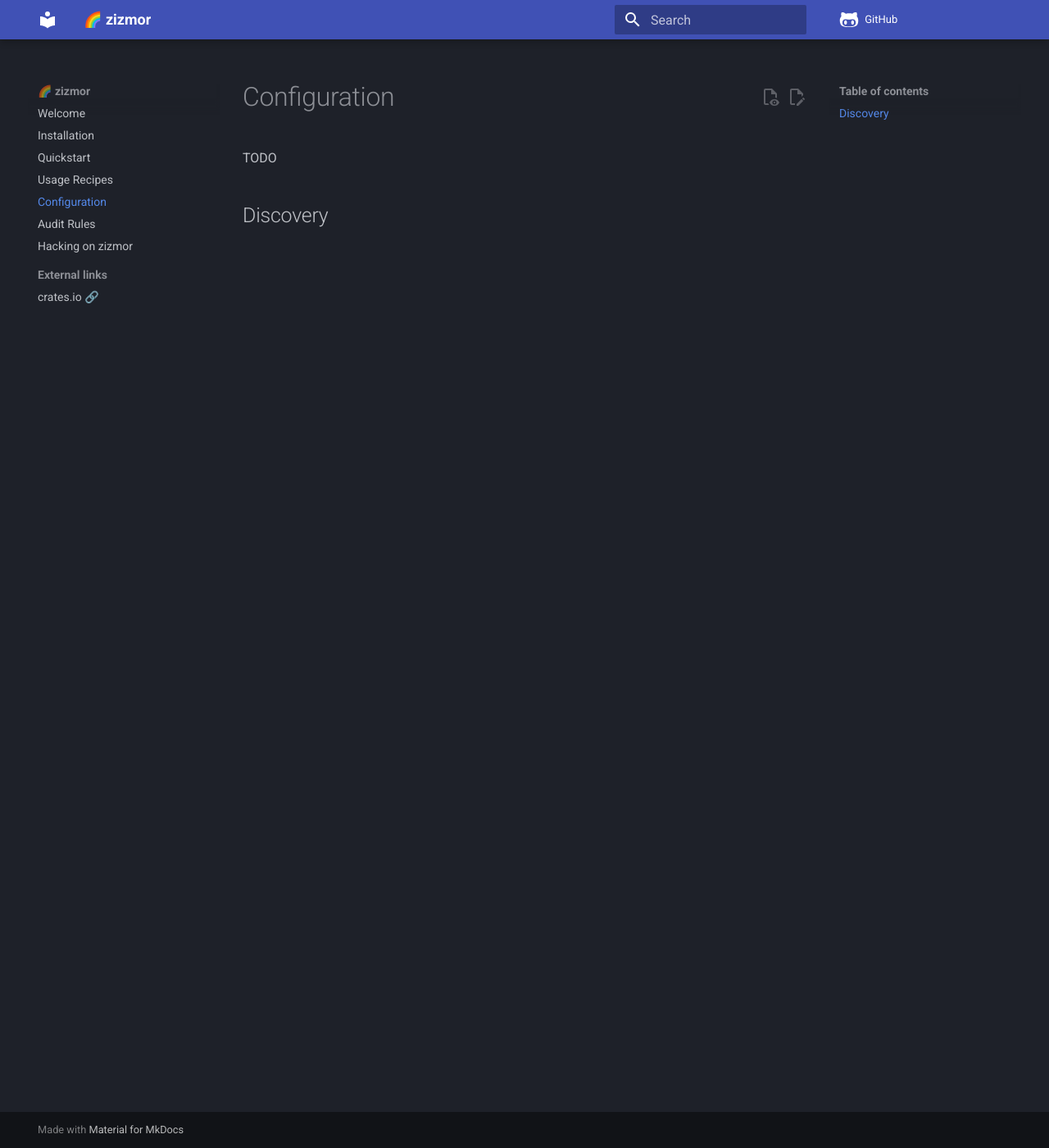
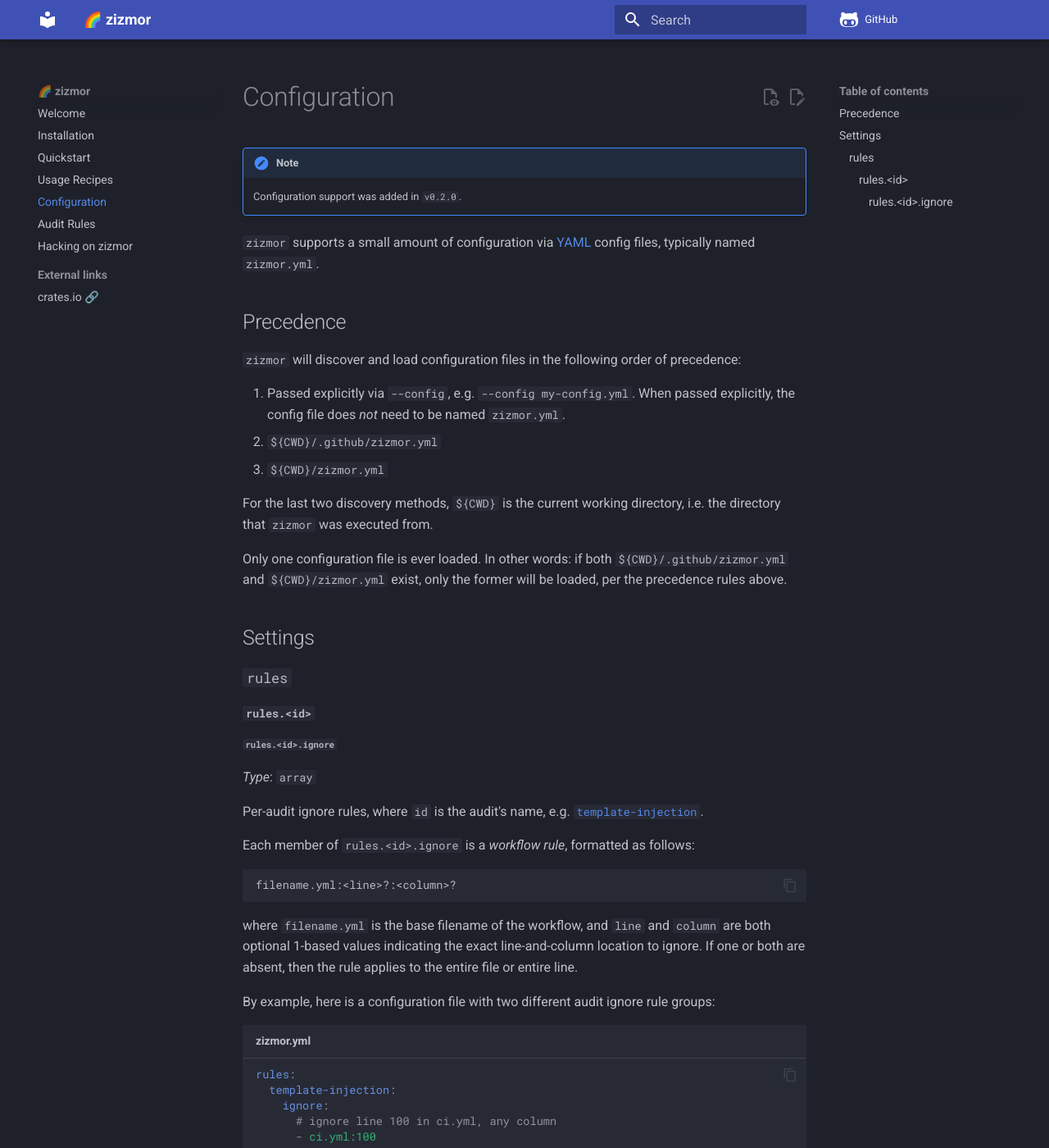
Before and after one commit to zizmorcore/zizmor, an MkDocs documentation site: the page built from docs/configuration.md, in a window 1280 px wide and 1400 px high. Shown: the whole window at 82% size. Built offline with MkDocs 1.6.1 and Material for MkDocs 9.7.7, drawn with Linux system fonts in a browser that asks for light colours; comment, search, counter and statistics services are not loaded; some of the changed text lies outside the part shown.

Commit message:
fill in docs

````diff
--- a/docs/configuration.md
+++ b/docs/configuration.md
@@ -1,5 +1,68 @@
 # Configuration
 
-TODO
+!!! note
 
-## Discovery
+    Configuration support was added in `v0.2.0`.
+
+`zizmor` supports a small amount of configuration via [YAML] config files,
+typically named `zizmor.yml`.
+
+[YAML]: https://learnxinyminutes.com/docs/yaml/
+
+## Precedence
+
+`zizmor` will discover and load
+configuration files in the following order of precedence:
+
+1. Passed explicitly via `--config`, e.g. `--config my-config.yml`. When passed
+   explicitly, the config file does *not* need to be named `zizmor.yml`.
+1. `${CWD}/.github/zizmor.yml`
+1. `${CWD}/zizmor.yml`
+
+For the last two discovery methods, `${CWD}` is the current working directory,
+i.e. the directory that `zizmor` was executed from.
+
+Only one configuration file is ever loaded. In other words: if both
+`${CWD}/.github/zizmor.yml` and `${CWD}/zizmor.yml` exist, only the former
+will be loaded, per the precedence rules above.
+
+## Settings
+
+### `rules`
+
+#### `rules.<id>`
+
+##### `rules.<id>.ignore`
+
+_Type_: `array`
+
+Per-audit ignore rules, where `id` is the audit's name, e.g.
+[`template-injection`](./audits.md#template-injection).
+
+Each member of `rules.<id>.ignore` is a *workflow rule*, formatted as follows:
+
+```
+filename.yml:<line>?:<column>?
+```
+
+where `filename.yml` is the base filename of the workflow, and `line` and
+`column` are both optional 1-based values indicating the exact line-and-column
+location to ignore. If one or both are absent, then the rule applies to the
+entire file or entire line.
+
+By example, here is a configuration file with two different audit ignore
+rule groups:
+
+```yaml title="zizmor.yml"
+rules:
+  template-injection:
+    ignore:
+      # ignore line 100 in ci.yml, any column
+      - ci.yml:100
+      # ignore all lines and columns in tests.yml
+      - tests.yml
+  use-trusted-publishing:
+    ignore:
+      # ignore line 12, column 10 on pypi.yml
+      - pypi.yml:12:10
+```
--- a/docs/usage.md
+++ b/docs/usage.md
@@ -78,8 +78,8 @@ zizmor --config my-zizmor-config.yml /dir/to/audit
 
 [will discover it]: ./configuration.md#discovery
 
-See [Configuration](./configuration.md) for more details on `zizmor`'s
-configuration format.
+See [Configuration: `rules.<id>.ignore`](./configuration.md#rulesidignore) for
+more details on writing ignore rules.
 
 ## Integration
 
````
